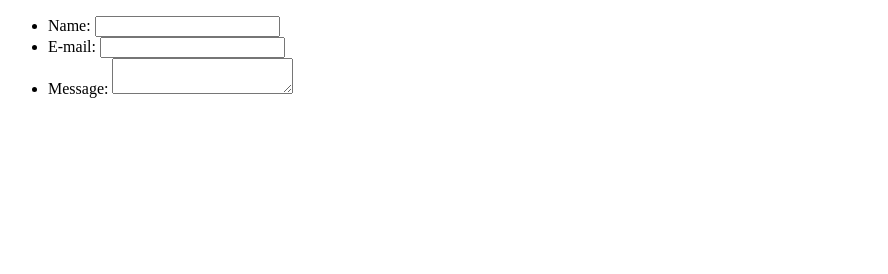
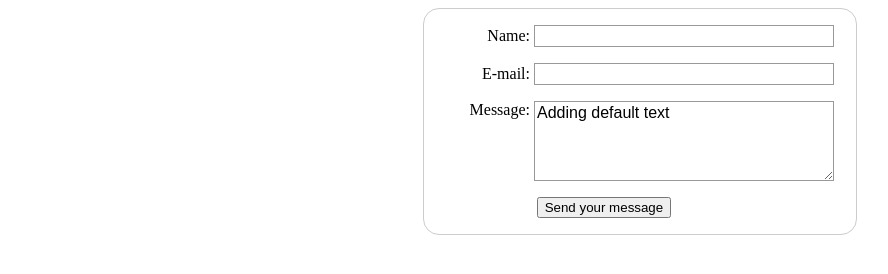
Before and after one commit to Echophase44/Small_Projects, a plain HTML site: page MDN_Forms/index.html in a window 1280 px wide. Shown: the whole page, without its empty margins (0-888 px from the left). Drawn offline with Linux system fonts and the light colour scheme.

Commit message:
Added some styling to get a basic form visual

```diff
--- a/MDN_Forms/index.html
+++ b/MDN_Forms/index.html
@@ -5,6 +5,74 @@
   <meta http-equiv="X-UA-Compatible" content="IE=edge">
   <meta name="viewport" content="width=device-width, initial-scale=1.0">
   <title>Document</title>
+  <style>
+    form {
+  /* Center the form on the page */
+  margin: 0 auto;
+  width: 400px;
+  /* Form outline */
+  padding: 1em;
+  border: 1px solid #CCC;
+  border-radius: 1em;
+}
+
+ul {
+  list-style: none;
+  padding: 0;
+  margin: 0;
+}
+
+form li + li {
+  margin-top: 1em;
+}
+
+label {
+  /* Uniform size & alignment */
+  display: inline-block;
+  width: 90px;
+  text-align: right;
+}
+
+input,
+textarea {
+  /* To make sure that all text fields have the same font settings
+     By default, textareas have a monospace font */
+  font: 1em sans-serif;
+
+  /* Uniform text field size */
+  width: 300px;
+  box-sizing: border-box;
+
+  /* Match form field borders */
+  border: 1px solid #999;
+}
+
+input:focus,
+textarea:focus {
+  /* Additional highlight for focused elements */
+  border-color: #000;
+}
+
+textarea {
+  /* Align multiline text fields with their labels */
+  vertical-align: top;
+
+  /* Provide space to type some text */
+  height: 5em;
+}
+
+.button {
+  /* Align buttons with the text fields */
+  padding-left: 90px; /* same size as the label elements */
+}
+
+button {
+  /* This extra margin represent roughly the same space as the space
+     between the labels and their text fields */
+  margin-left: .5em;
+}
+  </style>
+
 </head>
 <body>
   <form action="/my-handling-form-page" method="post">
@@ -19,7 +87,10 @@
       </li>
       <li>
         <label for="msg">Message:</label>
-        <textarea id="msg" name="user_message"></textarea>
+        <textarea id="msg" name="user_message">Adding default text</textarea>
+      </li>
+      <li class="button">
+        <button type="submit">Send your message</button>
       </li>
     </ul>
   </form>
```
